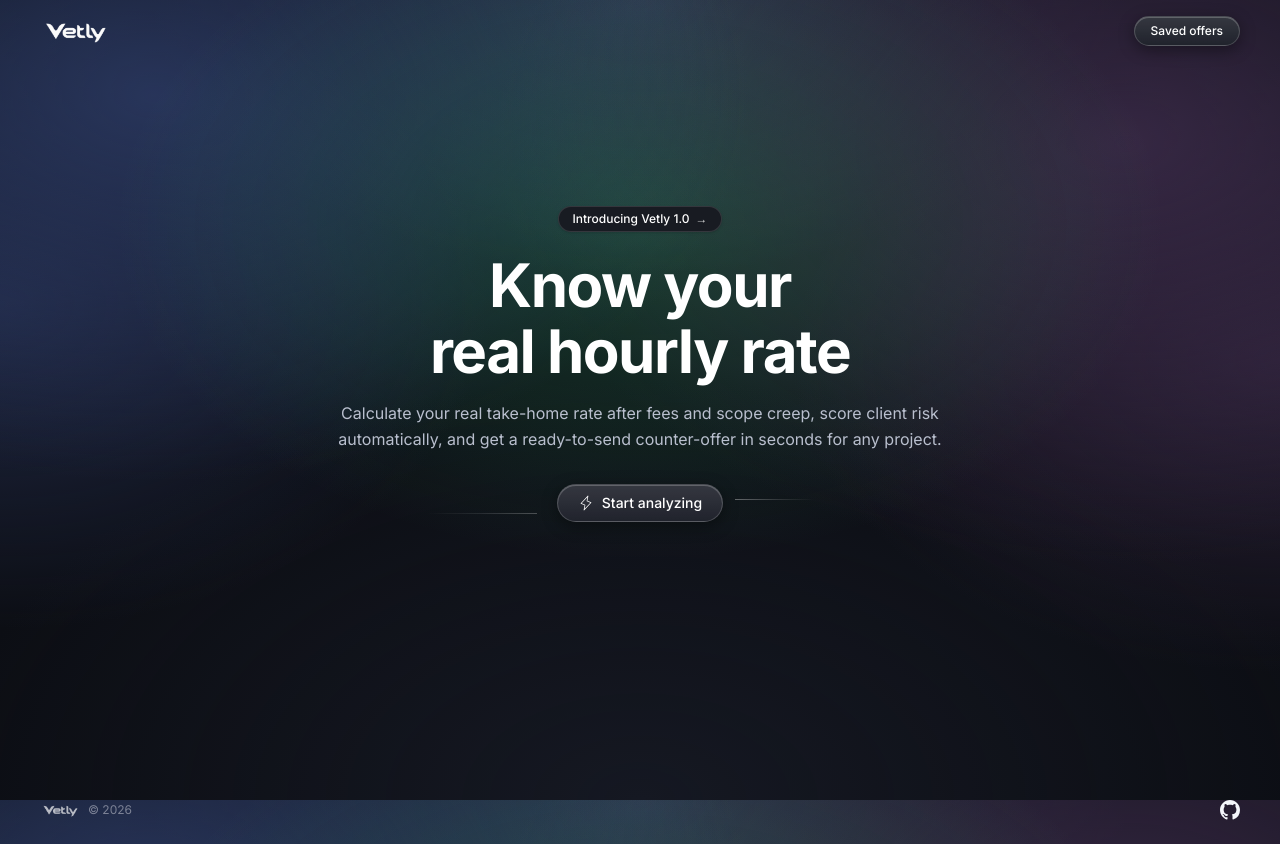
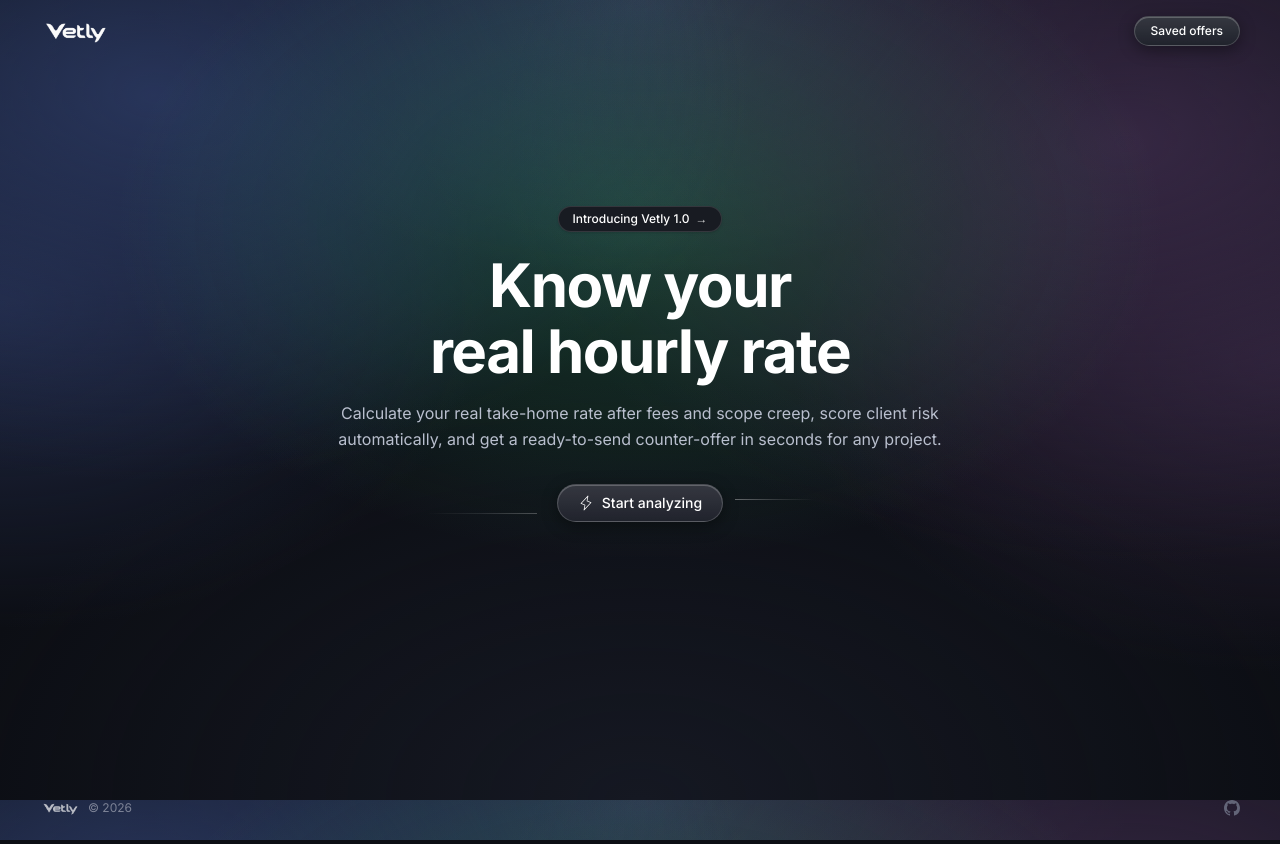
Before and after one commit to chulopp/Vetly, a Next.js app: page / in a window 1280 px wide. Built offline with nearby package versions, Linux system fonts and the light colour scheme.

Commit message:
style(footer): reduce github icon size and soften gray color

```diff
--- a/src/components/layout/Footer.tsx
+++ b/src/components/layout/Footer.tsx
@@ -17,12 +17,12 @@
             target="_blank"
             rel="noopener noreferrer"
             aria-label="Vetly on GitHub"
-            className="text-ink-400 transition-colors hover:text-white"
+            className="text-ink-500 transition-colors hover:text-ink-200"
           >
             <svg
               viewBox="0 0 16 16"
               aria-hidden="true"
-              className="size-5 fill-current"
+              className="size-3.5 sm:size-4 fill-current opacity-70 transition-opacity hover:opacity-100"
             >
               <path d="M8 0C3.58 0 0 3.58 0 8c0 3.54 2.29 6.53 5.47 7.59.4.07.55-.17.55-.38 0-.19-.01-.82-.01-1.49-2.01.37-2.53-.49-2.69-.94-.09-.23-.48-.94-.82-1.13-.28-.15-.68-.52-.01-.53.63-.01 1.08.58 1.23.82.72 1.21 1.87.87 2.33.66.07-.52.28-.87.51-1.07-1.78-.2-3.64-.89-3.64-3.95 0-.87.31-1.59.82-2.15-.08-.2-.36-1.02.08-2.12 0 0 .67-.21 2.2.82.64-.18 1.32-.27 2-.27.68 0 1.36.09 2 .27 1.53-1.04 2.2-.82 2.2-.82.44 1.1.16 1.92.08 2.12.51.56.82 1.27.82 2.15 0 3.07-1.87 3.75-3.65 3.95.29.25.54.73.54 1.48 0 1.07-.01 1.93-.01 2.2 0 .21.15.46.55.38A8.012 8.012 0 0 0 16 8c0-4.42-3.58-8-8-8z" />
             </svg>
```
